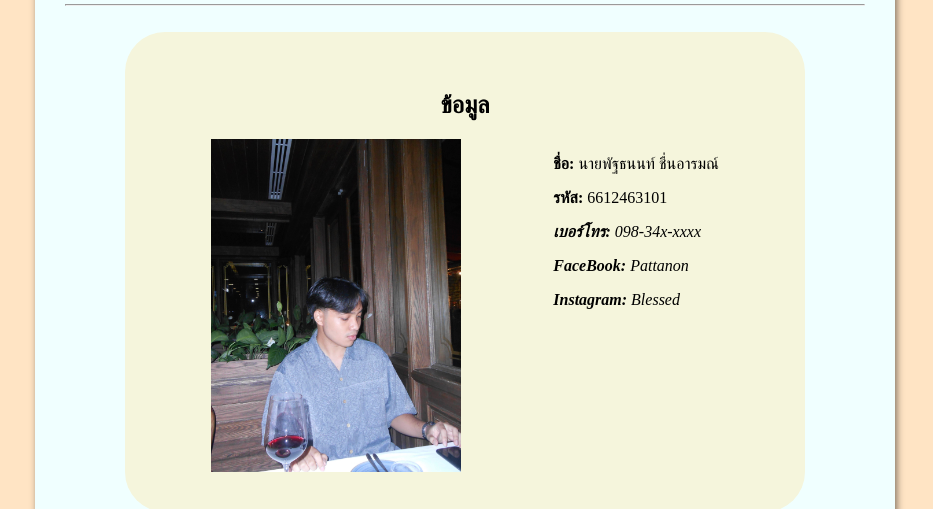
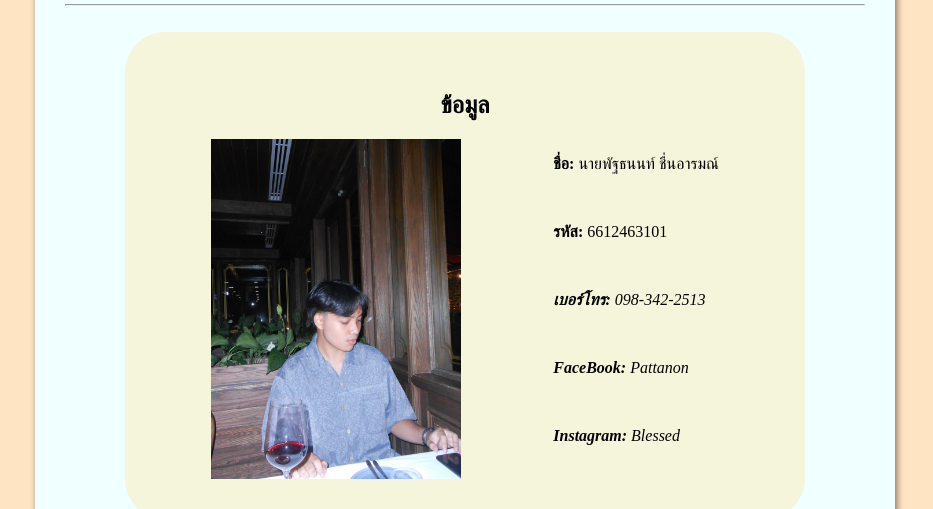
Before and after one commit to 66124630101-jpg/web-101, a plain HTML site: page index.html in a window 1280 px wide. Shown: the part 650-1159 px from the top of the page, without its empty margins (175-1108 px from the left). Drawn offline with Linux system fonts and the light colour scheme.

Commit message:
Update index.html

```diff
--- a/index.html
+++ b/index.html
@@ -26,12 +26,12 @@
             <div class="info3">
                 <img src="PicForWork\DSCN2918.jpg" alt="รูปของอดิเรก" width="250px">
                 <div>
-                    <p><strong>ชื่อ:</strong>&nbsp;นายพัฐธนนท์ ชื่นอารมณ์</p>
-                    <p><strong>รหัส:</strong>&nbsp;6612463101</p>
+                    <p><strong>ชื่อ:</strong>&nbsp;นายพัฐธนนท์ ชื่นอารมณ์</p><br>
+                    <p><strong>รหัส:</strong>&nbsp;6612463101</p><br>
                     <address>
-                        <p><strong>เบอร์โทร:</strong>&nbsp;098-34x-xxxx</p>
-                        <p><strong>FaceBook:</strong>&nbsp;Pattanon</p>
-                        <p><strong>Instagram:</strong>&nbsp;Blessed</p>
+                        <p><strong>เบอร์โทร:</strong>&nbsp;098-342-2513</p><br>
+                        <p><strong>FaceBook:</strong>&nbsp;Pattanon</p><br>
+                        <p><strong>Instagram:</strong>&nbsp;Blessed</p><br>
                     </address>
                 </div>
             </div>
@@ -82,4 +82,5 @@
     </div>
 
 </body>
+
 </html>
```
